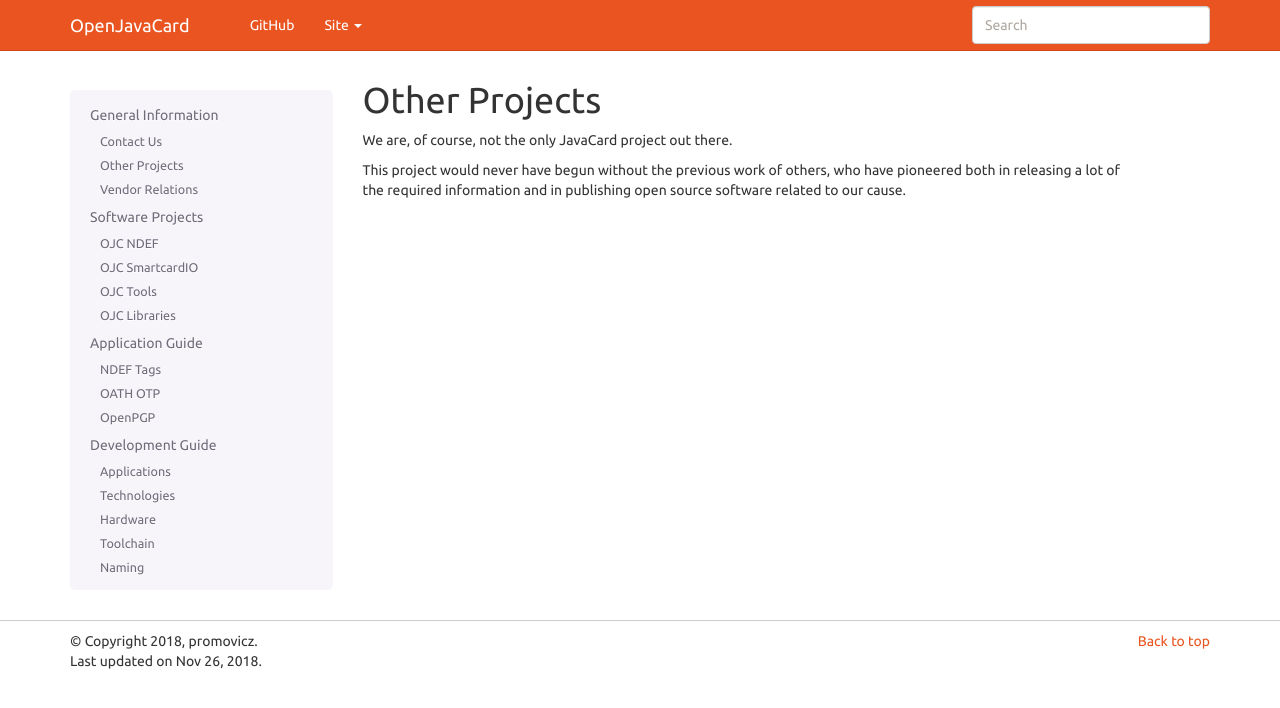
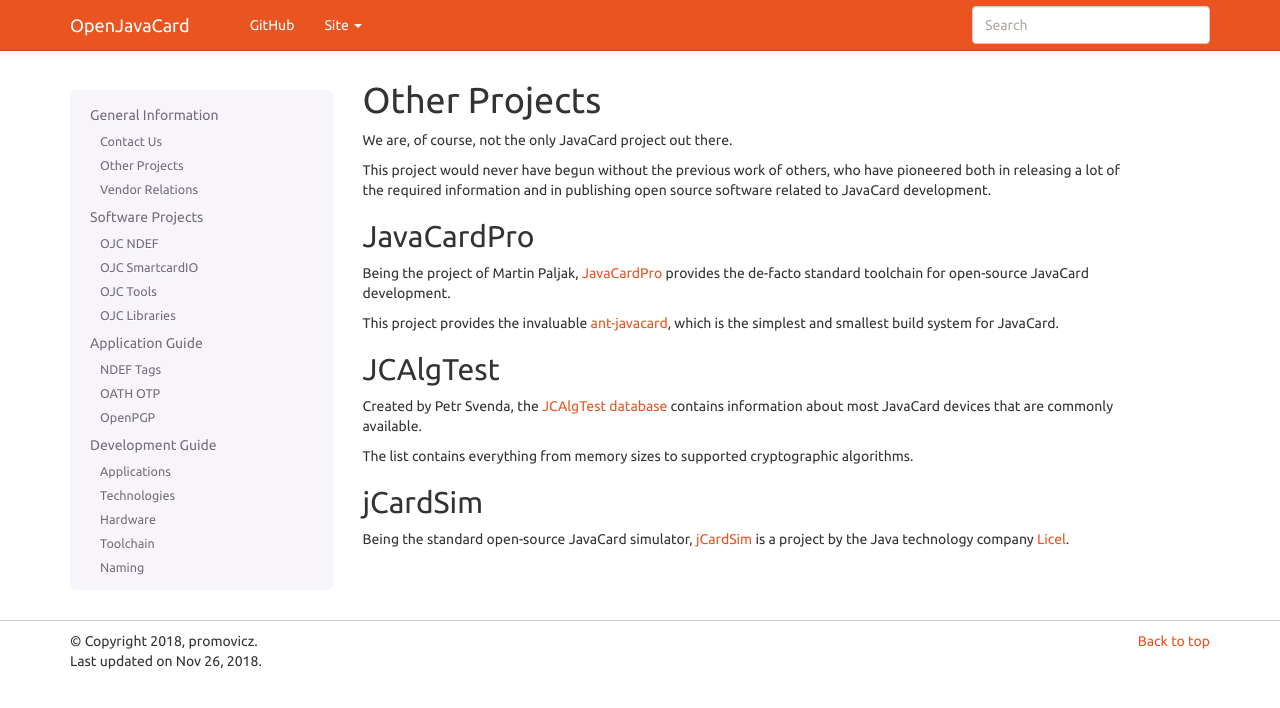
Before and after one commit to OpenJavaCard/openjavacard-site, a Sphinx documentation site: the page built from source/general/others.rst, in a window 1280 px wide. Shown: the top 708 px of the page. Built offline with Sphinx 7.4.7, drawn with Linux system fonts in a browser that asks for light colours.

Commit message:
links to other projects

```diff
--- a/source/general/others.rst
+++ b/source/general/others.rst
@@ -3,6 +3,23 @@
 
 We are, of course, not the only JavaCard project out there.
 
-This project would never have begun without the previous work of others,
-who have pioneered both in releasing a lot of the required information
-and in publishing open source software related to our cause.
+This project would never have begun without the previous work of others, who have pioneered both in releasing a lot of the required information and in publishing open source software related to JavaCard development.
+
+JavaCardPro
+-----------
+
+Being the project of Martin Paljak, `JavaCardPro <https://javacard.pro/>`_ provides the de-facto standard toolchain for open-source JavaCard development.
+
+This project provides the invaluable `ant-javacard <https://github.com/martinpaljak/ant-javacard>`_, which is the simplest and smallest build system for JavaCard.
+
+JCAlgTest
+---------
+
+Created by Petr Svenda, the `JCAlgTest database <https://www.fi.muni.cz/~xsvenda/jcalgtest/>`_ contains information about most JavaCard devices that are commonly available.
+
+The list contains everything from memory sizes to supported cryptographic algorithms.
+
+jCardSim
+--------
+
+Being the standard open-source JavaCard simulator, `jCardSim <https://github.com/licel/jcardsim>`_ is a project by the Java technology company `Licel <https://licelusa.com/>`_.
```
